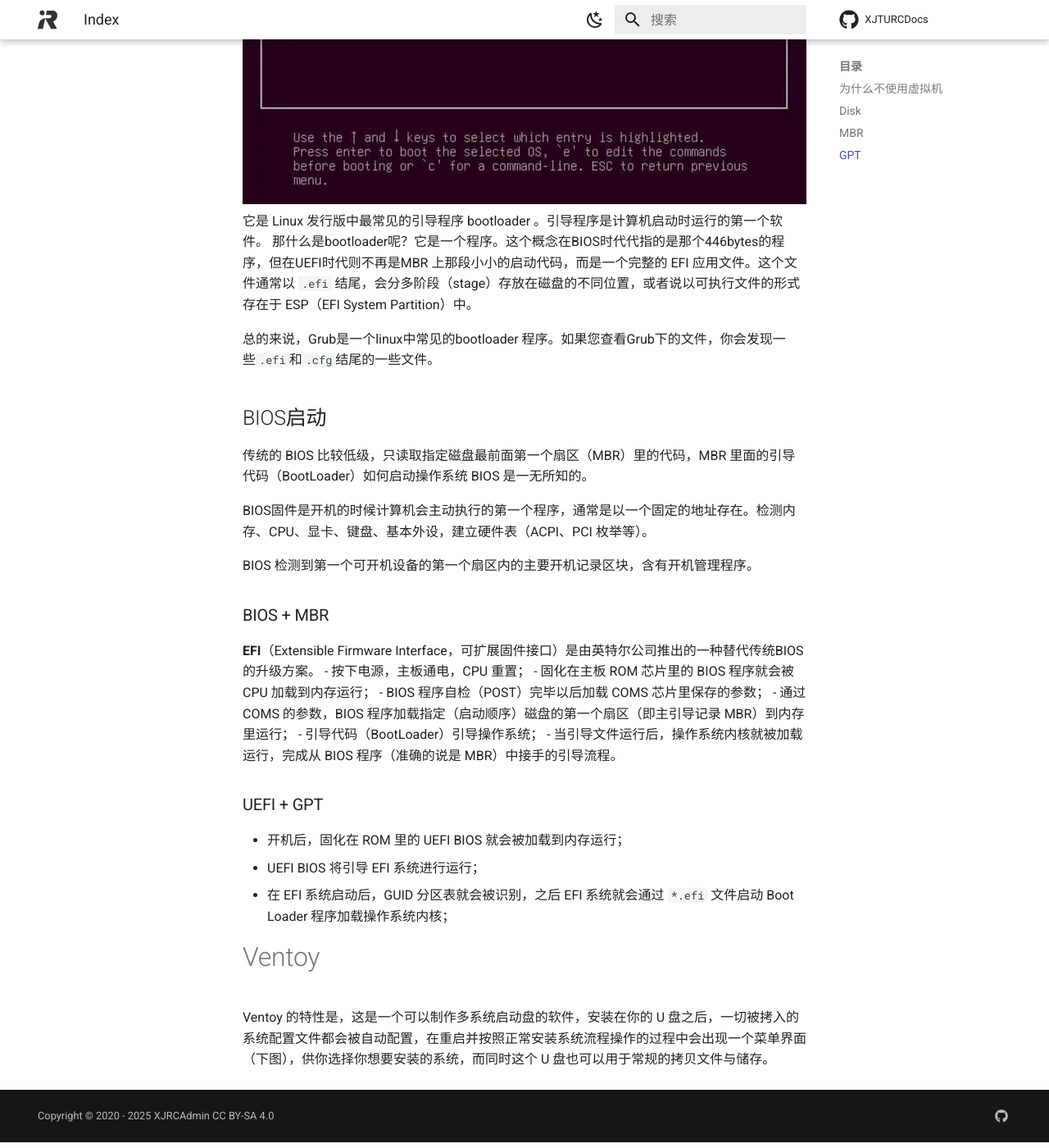
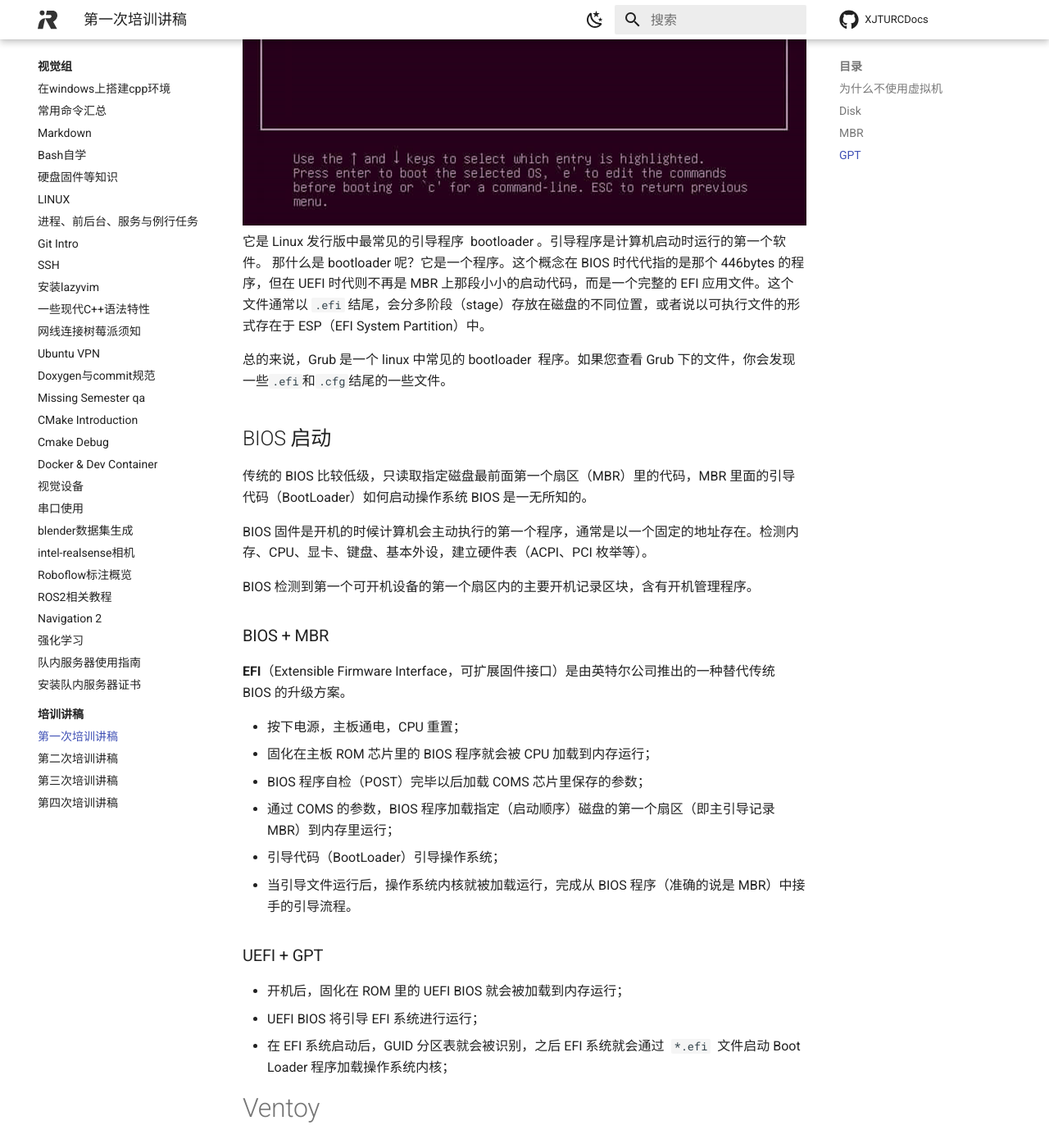
Before and after one commit to XJRCAdmin/XJTURCDocs, an MkDocs documentation site: the page built from docs/blog/vision/tutorial/class1/index.md, in a window 1280 px wide and 1400 px high, scrolled down 3990 px. Shown: the whole window at 82% size. Built offline with MkDocs 1.6.1 and Material for MkDocs 9.7.7, drawn with Linux system fonts in a browser that asks for light colours; comment, search, counter and statistics services are not loaded; some of the changed text lies outside the part shown.

Commit message:
update: fourth tutorial

```diff
--- a/docs/blog/vision/tutorial/class1/index.md
+++ b/docs/blog/vision/tutorial/class1/index.md
@@ -1,16 +1,21 @@
+---
+title: 第一次培训讲稿
+---
+
 !!! info
     第一次培训的部分讲稿，后半部分并未给出。
 
-# 什么是Linux
+# 什么是 Linux
+
 操作系统（OS）位于**计算机体系结构/硬件之上**，位于**应用软件/用户程序之下**；它为上层应用提供统一的抽象与服务，同时管理下层硬件资源。
 
-最早是美国贝尔实验室开发了UNIX操作系统，最初用于研究和教学，但随着其商业价值的凸显，贝尔实验室逐步将其闭源化，引起许多用户的不满。
+最早是美国贝尔实验室开发了 UNIX 操作系统，最初用于研究和教学，但随着其商业价值的凸显，贝尔实验室逐步将其闭源化，引起许多用户的不满。
 
-之后是理查德·斯托曼在麻省理工学院发起了GNU计划，GNU是一种类似UNIX的OS，其目标是创建一个自由的操作系统，因此不会包含任何UNIX的代码。它的全称是(GNU is Not UNIX).。之后在这个计划中诞生了“GNU 通用公共许可证”，这份许可证把使用该许可的软件的所有权利授予任何使用它的人。
+之后是理查德·斯托曼在麻省理工学院发起了 GNU 计划，GNU 是一种类似 UNIX 的 OS，其目标是创建一个自由的操作系统，因此不会包含任何 UNIX 的代码。它的全称是(GNU is Not UNIX).。之后在这个计划中诞生了“GNU 通用公共许可证”，这份许可证把使用该许可的软件的所有权利授予任何使用它的人。
 
-准确意义上的Linux代指linux内核，它由当时正在大学进修的Linus Torvalds(林纳斯·托瓦兹)所编写而来，初衷是创建一个不受MINIX限制的操作系统内核。MINIX是一个仅可用于教育但不允许商业用途的类Unix的操作系统内核。
+准确意义上的 Linux 代指 linux 内核，它由当时正在大学进修的 Linus Torvalds(林纳斯·托瓦兹)所编写而来，初衷是创建一个不受 MINIX 限制的操作系统内核。MINIX 是一个仅可用于教育但不允许商业用途的类 Unix 的操作系统内核。
 
-回到刚刚的GNU 计划，虽然其产生出了许多自由开源的组件和软件，但其核心的 GNU 操作系统却至今没有开发完成([初识 Linux - Linux 101](https://101.lug.ustc.edu.cn/Ch01/#linux-origin))。但是开发者们确实已经做了的是将各种组件添加到了linux内核之上，这才构建成了一个完整的 Linux 操作系统。
+回到刚刚的 GNU 计划，虽然其产生出了许多自由开源的组件和软件，但其核心的 GNU 操作系统却至今没有开发完成([初识 Linux - Linux 101](https://101.lug.ustc.edu.cn/Ch01/#linux-origin))。但是开发者们确实已经做了的是将各种组件添加到了 linux 内核之上，这才构建成了一个完整的 Linux 操作系统。
 
 我们可以说 Linux 操作系统从来都不是指哪一种操作系统。取而代之地，为了指代某一个基于 Linux 内核构造出来的操作系统，我们通常都将其称之为“Linux 发行版”。
 
@@ -19,21 +24,24 @@ Debian 分支：是最早的发行版之一。其拥有庞大的用户群体和
 ![](output_image/c370af95dc853faa65e9d51477335583.png)
 
 ## 为什么不使用虚拟机
+
 Ubuntu 中的软件为 Ubuntu 而设计，而并非虚拟机，许多内容在虚拟机上进行配置需要额外的步骤，且网络的资料不多。
 
-虚拟机会要求物理机分配一定的资源给虚拟机，之后其和Windows系统会一同运行，本质上是在windows OS的基础上再开出一块空间用于虚拟机的运行，并为其分配CPU的调度资源、线程，甚至可以访问独立显卡。但是虚拟机，准确而言，其运行时需要额外的虚拟化层开销，这会不可避免地带来性能损失，包括CPU、内存和I/O性能，尤其是在图形和磁盘读写方面。系统则可以让你独占硬件资源，获得原生性能。
+虚拟机会要求物理机分配一定的资源给虚拟机，之后其和 Windows 系统会一同运行，本质上是在 windows OS 的基础上再开出一块空间用于虚拟机的运行，并为其分配 CPU 的调度资源、线程，甚至可以访问独立显卡。但是虚拟机，准确而言，其运行时需要额外的虚拟化层开销，这会不可避免地带来性能损失，包括 CPU、内存和 I/O 性能，尤其是在图形和磁盘读写方面。系统则可以让你独占硬件资源，获得原生性能。
 
 ## Disk
-这个图片上的内容非常古老，但是还是需要介绍一下。其实上来说，传统的磁盘是真就是以这种CD片的形式存在的。概念上有磁道 盘片 主轴 读写头这样的概念存在。(逐个介绍) ，柱面的概念。在机械硬盘的时代，为了提高读写效率，使用的是磁头组并行读写，减少寻道时间。
 
-然后，更为现代化一点的是我们当今在使用的硬盘，硬盘读写的基本单位是扇区（通常为512字节或4K）。操作系统和文件系统在此基础上抽象出块（Linux）或簇（Windows）的概念，作为文件存储和管理的最小单位，其大小在格式化时确定。
+这个图片上的内容非常古老，但是还是需要介绍一下。其实上来说，传统的磁盘是真就是以这种 CD 片的形式存在的。概念上有磁道 盘片 主轴 读写头这样的概念存在。(逐个介绍) ，柱面的概念。在机械硬盘的时代，为了提高读写效率，使用的是磁头组并行读写，减少寻道时间。
+
+然后，更为现代化一点的是我们当今在使用的硬盘，硬盘读写的基本单位是扇区（通常为 512 字节或 4K）。操作系统和文件系统在此基础上抽象出块（Linux）或簇（Windows）的概念，作为文件存储和管理的最小单位，其大小在格式化时确定。
 
 ## MBR
-早期的 Linux 为了兼容 PC/Windows 常用的磁盘格式，采用了与 PC BIOS/DOS/Windows 兼容的 **MBR（Master Boot Record）** 分区方案。  MBR 存放在 硬盘的第一个扇区（通常为第 0 扇区，扇区大小通常为 512 字节），并由三部分组成：
 
-1. **启动引导代码（Bootstrap / bootloader）**：446 字节，负责早期引导工作；
-2. **主分区表（Partition Table）**：4 个分区表项，每项 16 字节，总计 64 字节；
-3. **签名 / 魔数（Boot signature）**：2 字节，固定为 `0x55AA`，用于表明这是有效的 MBR。
+早期的 Linux 为了兼容 PC/Windows 常用的磁盘格式，采用了与 PC BIOS/DOS/Windows 兼容的 **MBR（Master Boot Record）** 分区方案。 MBR 存放在 硬盘的第一个扇区（通常为第 0 扇区，扇区大小通常为 512 字节），并由三部分组成：
+
+1. 启动引导代码（Bootstrap / bootloader）：446 字节，负责早期引导工作；
+2. 主分区表（Partition Table）：4 个分区表项，每项 16 字节，总计 64 字节；
+3. 签名 / 魔数（Boot signature）：2 字节，固定为 `0x55AA`，用于表明这是有效的 MBR。
 
 因为主分区表只有 4 个表项，所以在 MBR 方案下最多只能直接定义 4 个主分区（primary partitions）。为了解决需要更多分区的场景，引入了 扩展分区（extended partition）的概念：
 
@@ -45,35 +53,43 @@ Ubuntu 中的软件为 Ubuntu 而设计，而并非虚拟机，许多内容在
 ![](output_image/6925a6d015b7dffe1320379116347845.png)
 
 ## GPT
-GPT 是新一代分区表（基于 UEFI 标准），更可靠、支持更大磁盘和更多分区。LBA0中也有与MBR的那个446Byte相似的区块，储存了第一阶段的开机管理程序。而在原本MBR的分区表的那个记录4个主分区的记录区内，对于GPT而言，其放入了一个类型为 `0xEE` 的分区条目特殊标志的分区，用来表示这个磁盘为GPT格式，不知道GPT分区表的管理程序就不会认识这个磁盘，保护了磁盘。
 
-LBA1 存放主 GPT 头（Primary GPT Header），LBA2 到 LBA33 通常为分区条目数组（默认每条 128 字节、128 条记录，一共等于 32 个512byte的扇区），记录每个分区的 GUID、起止 LBA、属性和名字；磁盘末尾还保存备份的分区表和备份 GPT 头，并用 CRC 校验提高可靠性。
+GPT 是新一代分区表（基于 UEFI 标准），更可靠、支持更大磁盘和更多分区。LBA0 中也有与 MBR 的那个 446Byte 相似的区块，储存了第一阶段的开机管理程序。而在原本 MBR 的分区表的那个记录 4 个主分区的记录区内，对于 GPT 而言，其放入了一个类型为 `0xEE` 的分区条目特殊标志的分区，用来表示这个磁盘为 GPT 格式，不知道 GPT 分区表的管理程序就不会认识这个磁盘，保护了磁盘。
+
+LBA1 存放主 GPT 头（Primary GPT Header），LBA2 到 LBA33 通常为分区条目数组（默认每条 128 字节、128 条记录，一共等于 32 个 512byte 的扇区），记录每个分区的 GUID、起止 LBA、属性和名字；磁盘末尾还保存备份的分区表和备份 GPT 头，并用 CRC 校验提高可靠性。
 
 # Grub
+
 ![](output_image/bad91da8aed535fa4b0adaf08711ba3c.png)
-它是 Linux 发行版中最常见的引导程序 bootloader 。引导程序是计算机启动时运行的第一个软件。 那什么是bootloader呢？它是一个程序。这个概念在BIOS时代代指的是那个446bytes的程序，但在UEFI时代则不再是MBR 上那段小小的启动代码，而是一个完整的 EFI 应用文件。这个文件通常以 `.efi` 结尾，会分多阶段（stage）存放在磁盘的不同位置，或者说以可执行文件的形式存在于 ESP（EFI System Partition）中。
+它是 Linux 发行版中最常见的引导程序  bootloader 。引导程序是计算机启动时运行的第一个软件。 那什么是 bootloader 呢？它是一个程序。这个概念在 BIOS 时代代指的是那个 446bytes 的程序，但在 UEFI 时代则不再是 MBR 上那段小小的启动代码，而是一个完整的 EFI 应用文件。这个文件通常以 `.efi` 结尾，会分多阶段（stage）存放在磁盘的不同位置，或者说以可执行文件的形式存在于 ESP（EFI System Partition）中。
 
-总的来说，Grub是一个linux中常见的bootloader 程序。如果您查看Grub下的文件，你会发现一些`.efi`和`.cfg`结尾的一些文件。
+总的来说，Grub 是一个 linux 中常见的 bootloader  程序。如果您查看 Grub 下的文件，你会发现一些`.efi`和`.cfg`结尾的一些文件。
 
-## BIOS启动
+## BIOS 启动
+
 传统的 BIOS 比较低级，只读取指定磁盘最前面第一个扇区（MBR）里的代码，MBR 里面的引导代码（BootLoader）如何启动操作系统 BIOS 是一无所知的。
 
-BIOS固件是开机的时候计算机会主动执行的第一个程序，通常是以一个固定的地址存在。检测内存、CPU、显卡、键盘、基本外设，建立硬件表（ACPI、PCI 枚举等）。
+BIOS 固件是开机的时候计算机会主动执行的第一个程序，通常是以一个固定的地址存在。检测内存、CPU、显卡、键盘、基本外设，建立硬件表（ACPI、PCI 枚举等）。
 
 BIOS 检测到第一个可开机设备的第一个扇区内的主要开机记录区块，含有开机管理程序。
 
 ### BIOS + MBR
-**EFI**（Extensible Firmware Interface，可扩展固件接口）是由英特尔公司推出的一种替代传统BIOS的升级方案。
+
+**EFI**（Extensible Firmware Interface，可扩展固件接口）是由英特尔公司推出的一种替代传统 BIOS 的升级方案。
+
 - 按下电源，主板通电，CPU 重置；
 - 固化在主板 ROM 芯片里的 BIOS 程序就会被 CPU 加载到内存运行；
 - BIOS 程序自检（POST）完毕以后加载 COMS 芯片里保存的参数；
 - 通过 COMS 的参数，BIOS 程序加载指定（启动顺序）磁盘的第一个扇区（即主引导记录 MBR）到内存里运行；
 - 引导代码（BootLoader）引导操作系统；
 - 当引导文件运行后，操作系统内核就被加载运行，完成从 BIOS 程序（准确的说是 MBR）中接手的引导流程。
+
 ### UEFI + GPT
+
 - 开机后，固化在 ROM 里的 UEFI BIOS 就会被加载到内存运行；
 - UEFI BIOS 将引导 EFI 系统进行运行；
-- 在 EFI 系统启动后，GUID 分区表就会被识别，之后 EFI 系统就会通过 `*.efi` 文件启动 Boot Loader 程序加载操作系统内核；
+- 在 EFI 系统启动后，GUID 分区表就会被识别，之后 EFI 系统就会通过  `*.efi`  文件启动 Boot Loader 程序加载操作系统内核；
 
 # Ventoy
- Ventoy 的特性是，这是一个可以制作多系统启动盘的软件，安装在你的 U 盘之后，一切被拷入的系统配置文件都会被自动配置，在重启并按照正常安装系统流程操作的过程中会出现一个菜单界面（下图），供你选择你想要安装的系统，而同时这个 U 盘也可以用于常规的拷贝文件与储存。
+
+Ventoy 的特性是，这是一个可以制作多系统启动盘的软件，安装在你的 U 盘之后，一切被拷入的系统配置文件都会被自动配置，在重启并按照正常安装系统流程操作的过程中会出现一个菜单界面（下图），供你选择你想要安装的系统，而同时这个 U 盘也可以用于常规的拷贝文件与储存。
--- a/mkdocs.yml
+++ b/mkdocs.yml
@@ -125,6 +125,7 @@ nav:
       - 安装队内服务器证书: blog/vision/install-ca-crt/index.md
       - 培训讲稿:
           - index: blog/vision/tutorial/index.md
+          - 第一次培训讲稿: blog/vision/tutorial/class1/index.md
           - 第二次培训讲稿: blog/vision/tutorial/class2/index.md
           - 第三次培训讲稿: blog/vision/tutorial/class3/index.md
           - 第四次培训讲稿: blog/vision/tutorial/class4/index.md
```
Also changed, not shown: docs/blog/vision/tutorial/class4/index.md (+4 -0 lines), docs/blog/vision/tutorial/class4/H.png (added).
